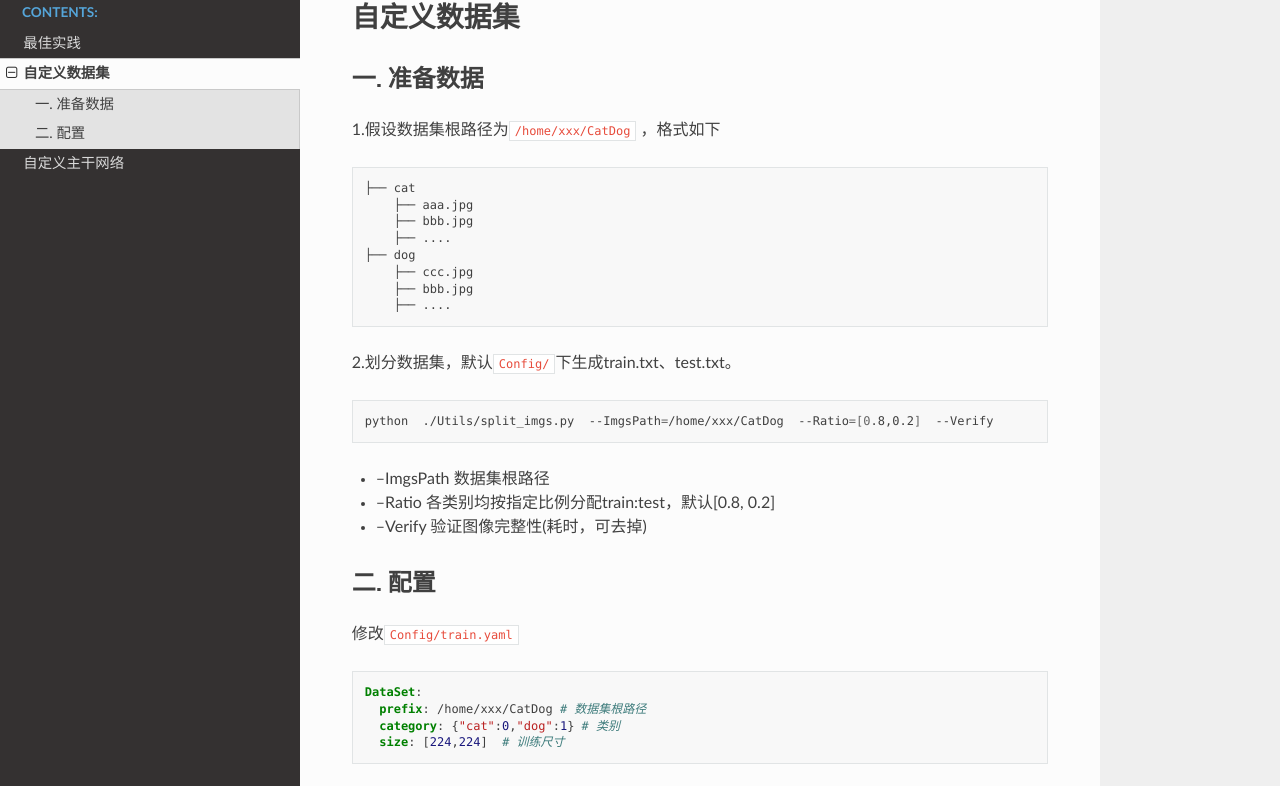
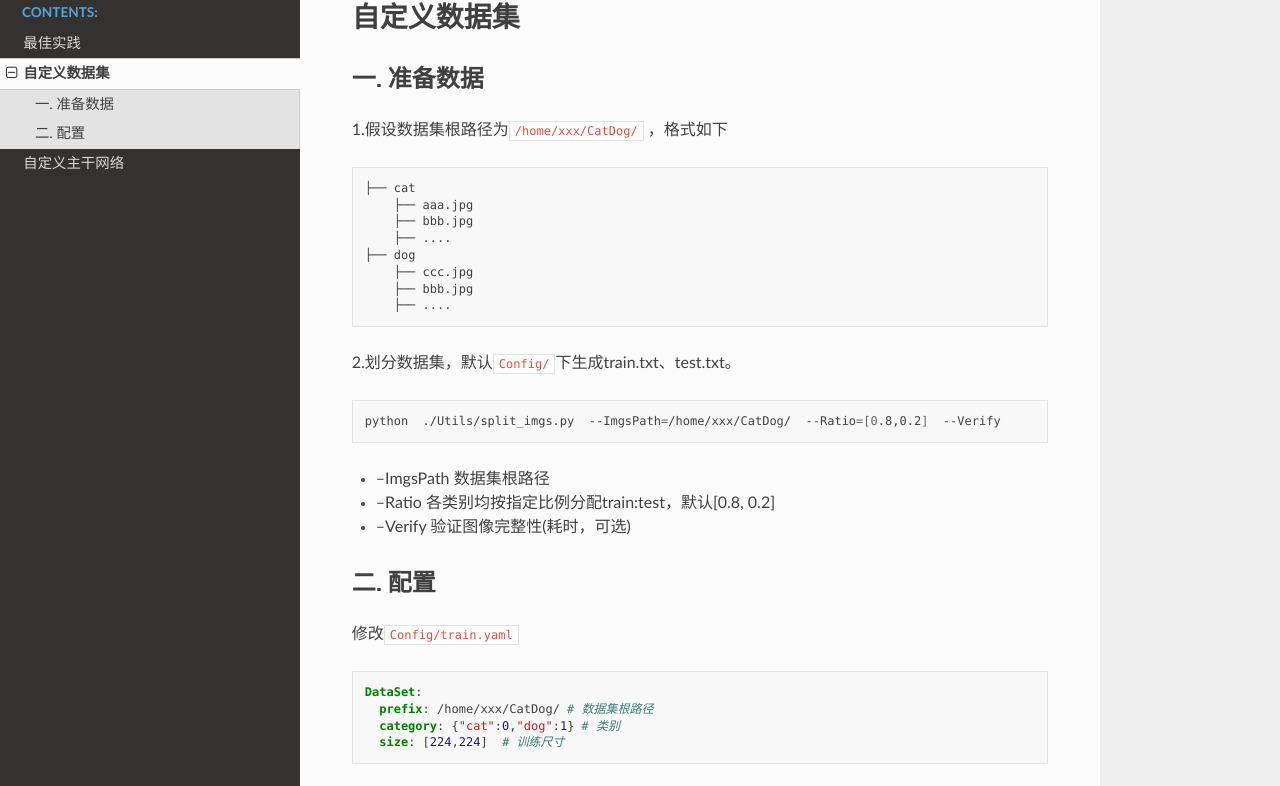
Before and after one commit to bobo0810/Classification, a Sphinx documentation site: the page built from Docs/source/dataset.md, in a window 1280 px wide and 1072 px high. Shown: the part 109-895 px from the top of the window. Built offline with Sphinx 7.4.7 and the Read the Docs theme 2.0.0, drawn with Linux system fonts in a browser that asks for light colours.

Commit message:
修复path

````diff
--- a/Docs/source/dataset.md
+++ b/Docs/source/dataset.md
@@ -2,7 +2,7 @@
 
 ## 一. 准备数据
 
-1.假设数据集根路径为`/home/xxx/CatDog`  ，格式如下
+1.假设数据集根路径为`/home/xxx/CatDog/`  ，格式如下
 
 ```bash
 ├── cat
@@ -18,12 +18,12 @@
 2.划分数据集，默认`Config/`下生成train.txt、test.txt。
 
 ```bash
-python  ./Utils/split_imgs.py  --ImgsPath=/home/xxx/CatDog  --Ratio=[0.8,0.2]  --Verify
+python  ./Utils/split_imgs.py  --ImgsPath=/home/xxx/CatDog/  --Ratio=[0.8,0.2]  --Verify
 ```
 
 - --ImgsPath    数据集根路径
 - --Ratio           各类别均按指定比例分配train:test，默认[0.8, 0.2]
-- --Verify          验证图像完整性(耗时，可去掉)
+- --Verify          验证图像完整性(耗时，可选)
 
 
 
@@ -33,7 +33,7 @@ python  ./Utils/split_imgs.py  --ImgsPath=/home/xxx/CatDog  --Ratio=[0.8,0.2]  -
 
 ```yaml
 DataSet:
-  prefix: /home/xxx/CatDog # 数据集根路径
+  prefix: /home/xxx/CatDog/ # 数据集根路径
   category: {"cat":0,"dog":1} # 类别
   size: [224,224]  # 训练尺寸
 ```
--- a/test.py
+++ b/test.py
@@ -20,6 +20,10 @@ if __name__ == "__main__":
     cfg = yaml.load(file, Loader=yaml.FullLoader)
     cfg["DataSet"]["txt"] = args.txt
 
+    assert (
+        cfg["Models"]["checkpoint"] == None
+    ), "test.yaml checkpoint should not be None"
+
     model = create_backbone(
         cfg["Models"]["backbone"],
         num_classes=len(cfg["DataSet"]["category"]),
````
Also changed, not shown: Docs/source/best_practice.md (+4 -4 lines), readme.md (+10 -5 lines), 3 other files.
